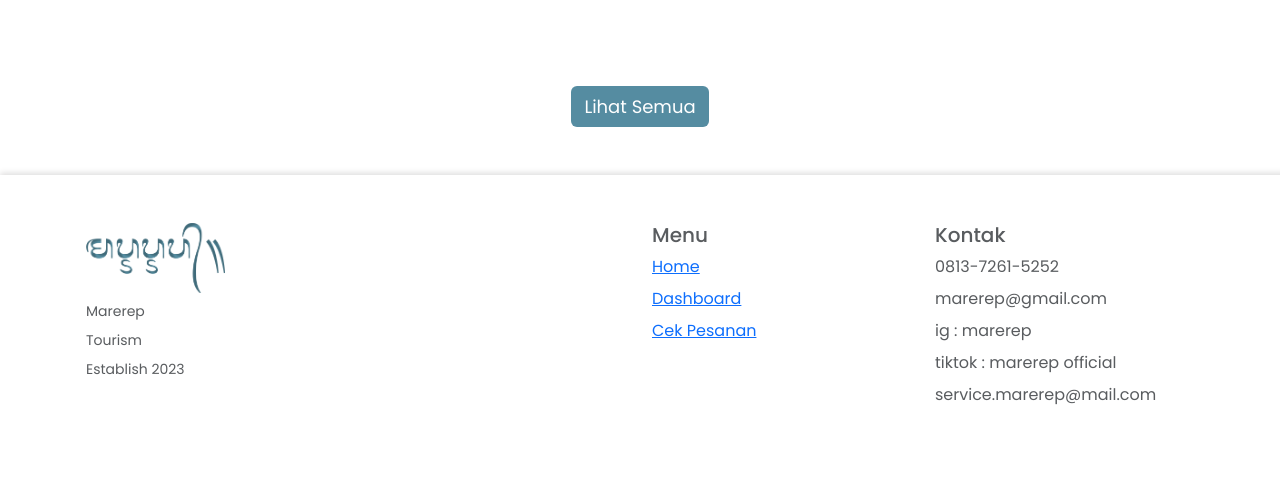
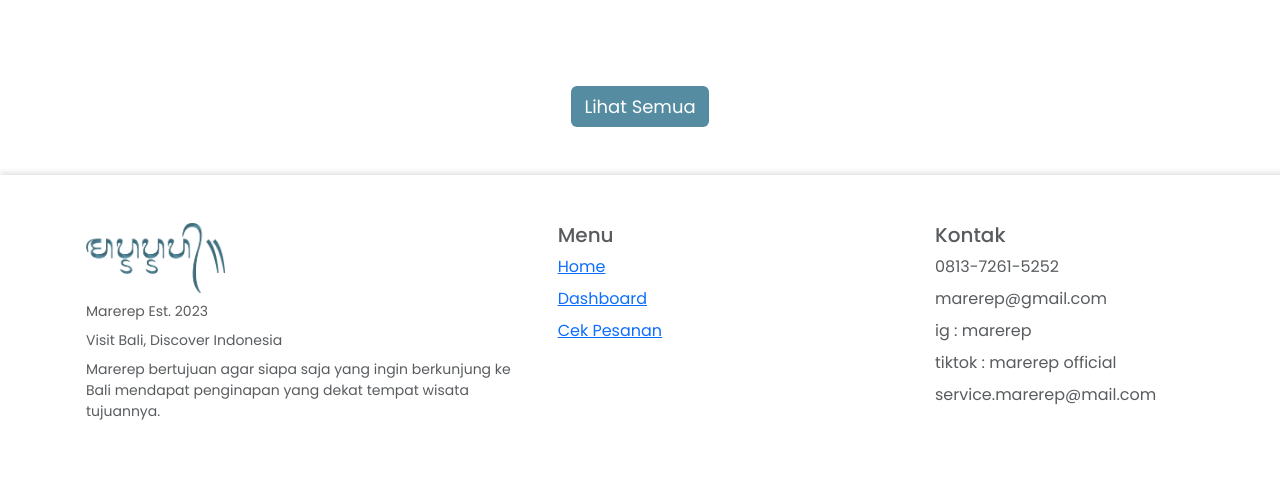
Before and after one commit to Dekguss/Final-Project, a Flask app: page / in a window 1280 px wide. Shown: the part 1727-2229 px from the top of the page. Before the commit the page ends 2132 px from the top, so only its background shows below. Run offline with Flask 3, Linux system fonts and the light colour scheme; data that the repository does not hold is empty; some libraries are stand-ins or nearby versions.

Commit message:
homedetail

```diff
--- a/static/style.css
+++ b/static/style.css
@@ -94,8 +94,5 @@
 #cards-content:hover  {
     transform: scale(1.15);
     z-index: 10;
-    border-style: solid;
-    border-width: 3px;
-    border-radius: 5px;
-    border-color: #ABCED8
+    padding: 20px;
 }
--- a/templates/index.html
+++ b/templates/index.html
@@ -331,18 +331,19 @@
     <footer class="bd-footer mt-5">
         <div class="container py-4 py-md-5 px-4 px-md-3 text-body-secondary">
             <div class="row ">
-                <div class="col-lg-6 mb-3">
+                <div class="col-lg-5 mb-3">
                     <a class="d-inline-flex align-items-center mb-2 text-body-emphasis text-decoration-none" href="/"
                         aria-label="Bootstrap">
                         <img src="./static/logo.png" width="auto" height="70px" alt="logo" />
                     </a>
                     <ul class="list-unstyled small">
-                        <li class="mb-2">Marerep</li>
-                        <li class="mb-2"> Tourism</li>
-                        <li class="mb-2">Establish 2023</li>
+                        <li class="mb-2">Marerep <Est class="2023">Est. 2023</Est>
+                        </li>
+                        <li class="mb-2">Visit Bali, Discover Indonesia</li>
+                        <li class="mb-2">Marerep bertujuan agar siapa saja yang ingin berkunjung ke Bali mendapat penginapan yang dekat tempat wisata tujuannya. </li>
                     </ul>
                 </div>
-                <div class="col-lg-3 mb-3">
+                <div class="col-lg-4 mb-3">
                     <h5>Menu</h5>
                     <ul class="list-unstyled">
                         <li class="mb-2"><a href="/">Home</a></li>
```
Also changed, not shown: templates/detail_penginapan_customer.html (+29 -3 lines).
